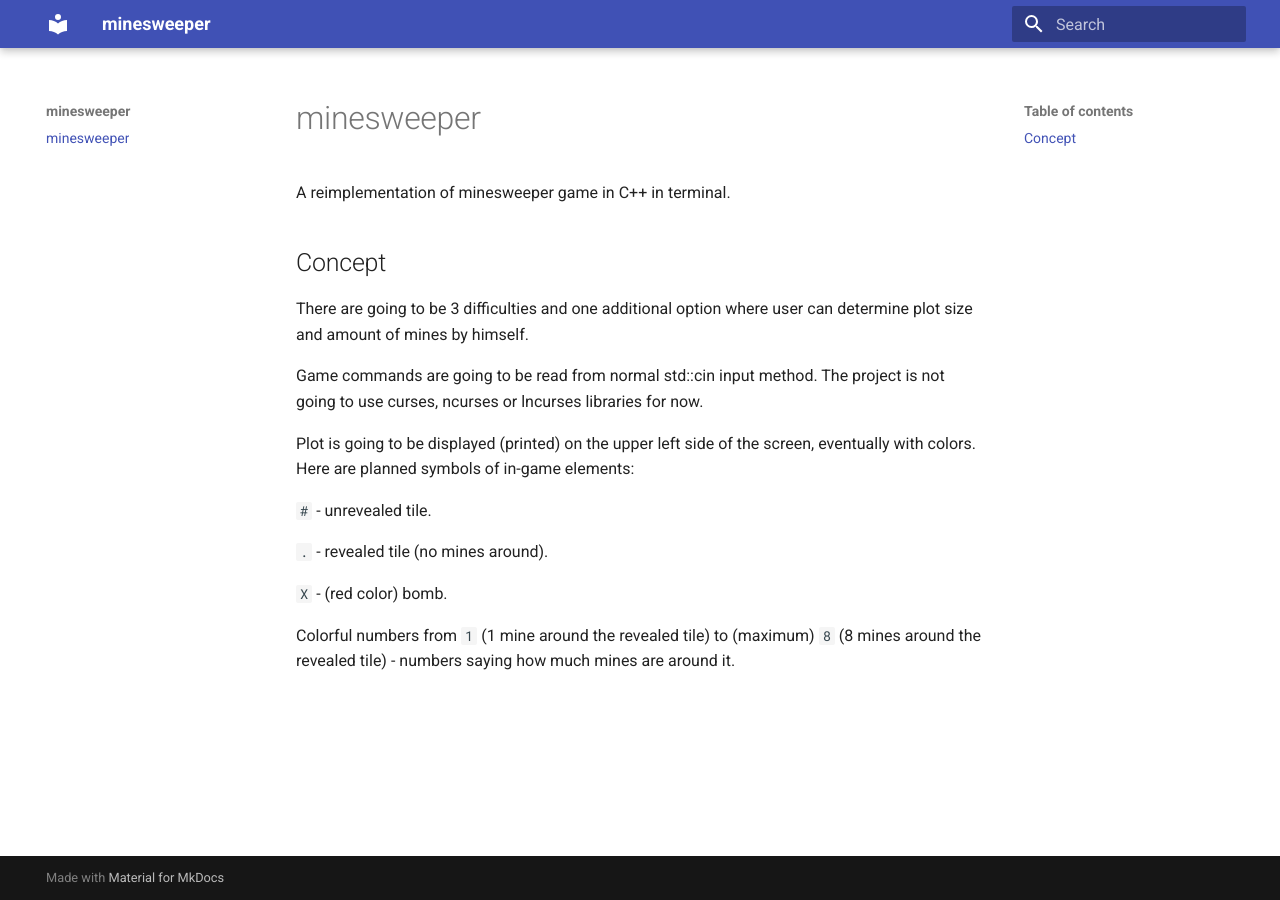
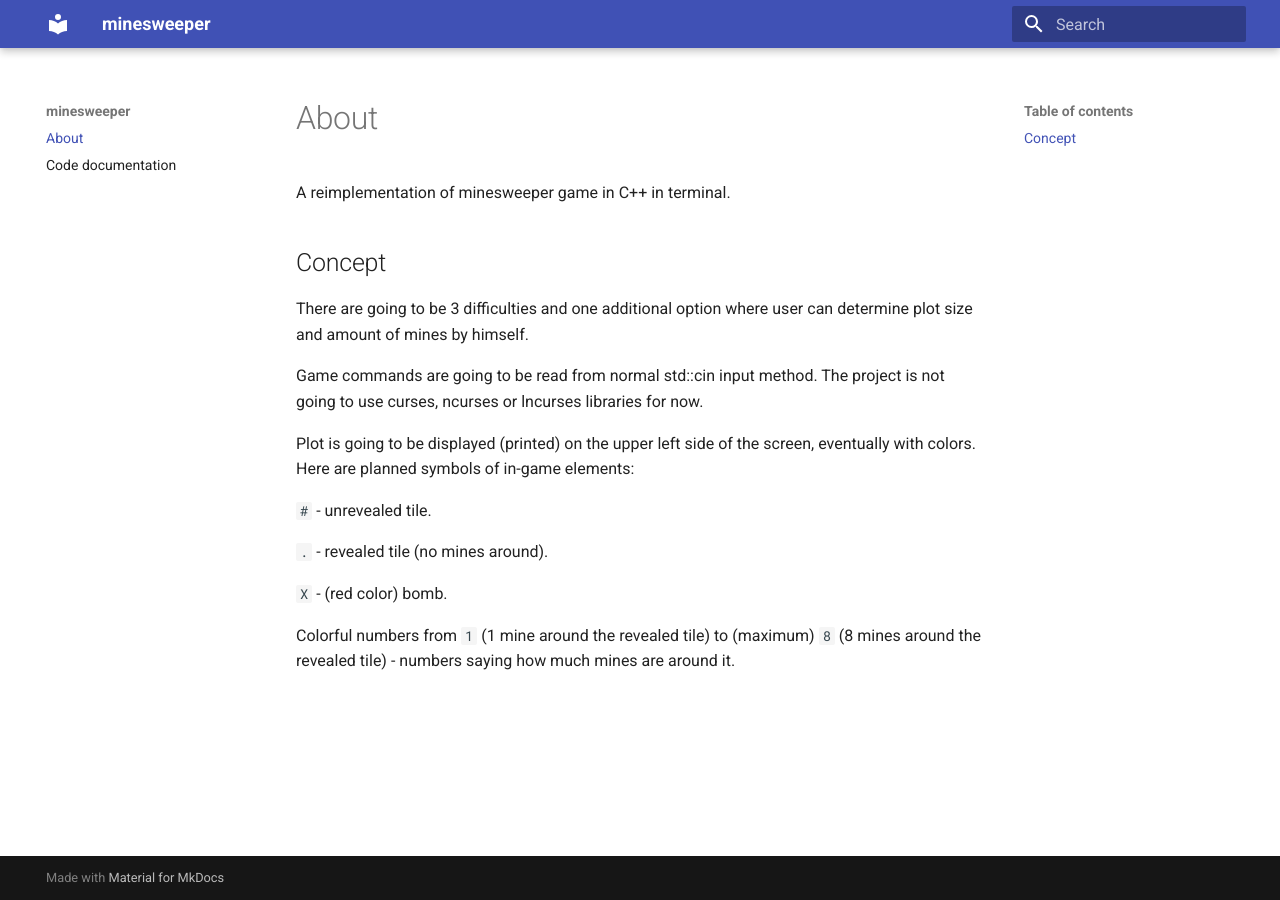
Before and after one commit to dawidg81/minesweeper, an MkDocs documentation site: the page built from docs/docs/index.md, in a window 1280 px wide. Built offline with MkDocs 1.6.1 and Material for MkDocs 9.7.7, drawn with Linux system fonts in a browser that asks for light colours.

Commit message:
updated documentation

```diff
--- /dev/null
+++ b/docs/docs/code.md
@@ -0,0 +1,3 @@
+# Code documentation
+
+This site documentates minesweeper code.
--- a/docs/docs/index.md
+++ b/docs/docs/index.md
@@ -1,4 +1,4 @@
-# minesweeper
+# About
 
 A reimplementation of minesweeper game in C++ in terminal.
 
```
